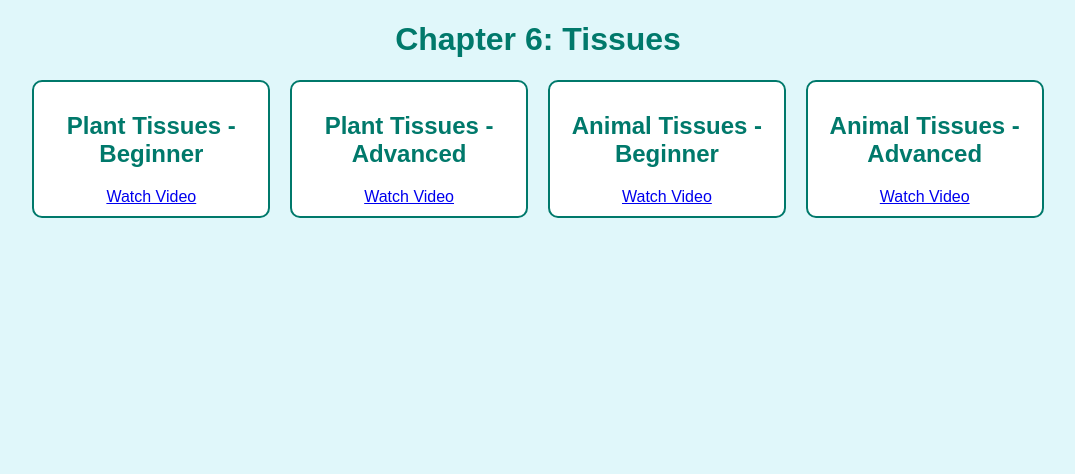
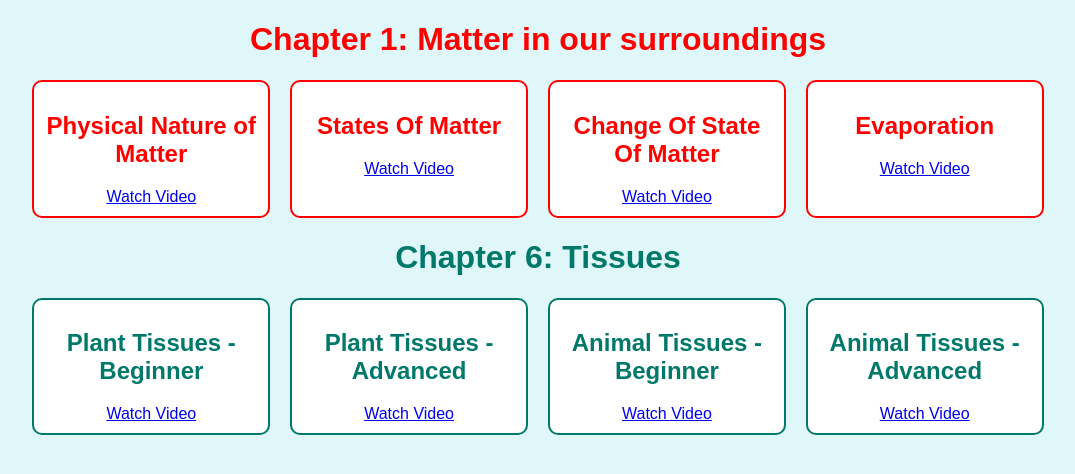
Before and after one commit to Tutorial12345678/Tutorials, a plain HTML site: page index.html in a window 1280 px wide. Shown: the whole page, without its empty margins (102-1177 px from the left). Drawn offline with Linux system fonts and the light colour scheme.

Commit message:
Matter In Our Surroundings done

```diff
--- a/index.html
+++ b/index.html
@@ -3,9 +3,40 @@
 <head>
 <meta charset="UTF-8">
 <meta name="viewport" content="width=device-width, initial-scale=1.0">
-<title>Tissue Education</title>
+<title>CBSE Class 9 Tutorials</title>
 </head>
 <body style="background-color: #e0f7fa; text-align: center; font-family: Arial, sans-serif;">
+
+  <div style="margin-top: 20px;">
+    <h1 style="color: red;">Chapter 1: <b>Matter in our surroundings</b></h1>
+    <div id="videoSection" style="margin: 20px auto; width: 80%; display: flex; flex-wrap: wrap; gap: 20px; justify-content: center;">
+
+      <!-- Plant Tissues - Beginner -->
+      <div style="flex: 1; background-color: #ffffff; padding: 10px; border: 2px solid red; border-radius: 10px;">
+        <h2 style="color: red;">Physical Nature of Matter</h2>
+        <a href="https://youtu.be/2CWocbKqsrQ" target="_blank">Watch Video</a>
+      </div>
+
+      <!-- Plant Tissues - Advanced -->
+      <div style="flex: 1; background-color: #ffffff; padding: 10px; border: 2px solid red; border-radius: 10px;">
+        <h2 style="color: red;">States Of Matter</h2>
+        <a href="https://youtu.be/H3c4Y4x1rAA" target="_blank">Watch Video</a>
+      </div>
+
+      <!-- Animal Tissues - Beginner -->
+      <div style="flex: 1; background-color: #ffffff; padding: 10px; border: 2px solid red; border-radius: 10px;">
+        <h2 style="color: red;">Change Of State Of Matter</h2>
+        <a href="https://youtu.be/k-IUy6eJjZ0" target="_blank">Watch Video</a>
+      </div>
+
+      <!-- Animal Tissues - Advanced -->
+      <div style="flex: 1; background-color: #ffffff; padding: 10px; border: 2px solid red; border-radius: 10px;">
+        <h2 style="color: red;">Evaporation</h2>
+        <a href="https://youtu.be/T3W64lPmhZg" target="_blank">Watch Video</a>
+      </div>
+
+    </div>
+  </div>
 
 <div style="margin-top: 20px;">
   <h1 style="color: #00796b;">Chapter 6: <b>Tissues</b></h1>
@@ -38,6 +69,7 @@
   </div>
 </div>
 
+
 <script type="text/javascript">
   // Example JavaScript to toggle a class or any other interactive functionality
   document.getElementById('videoSection').addEventListener('click', function(e) {
```
